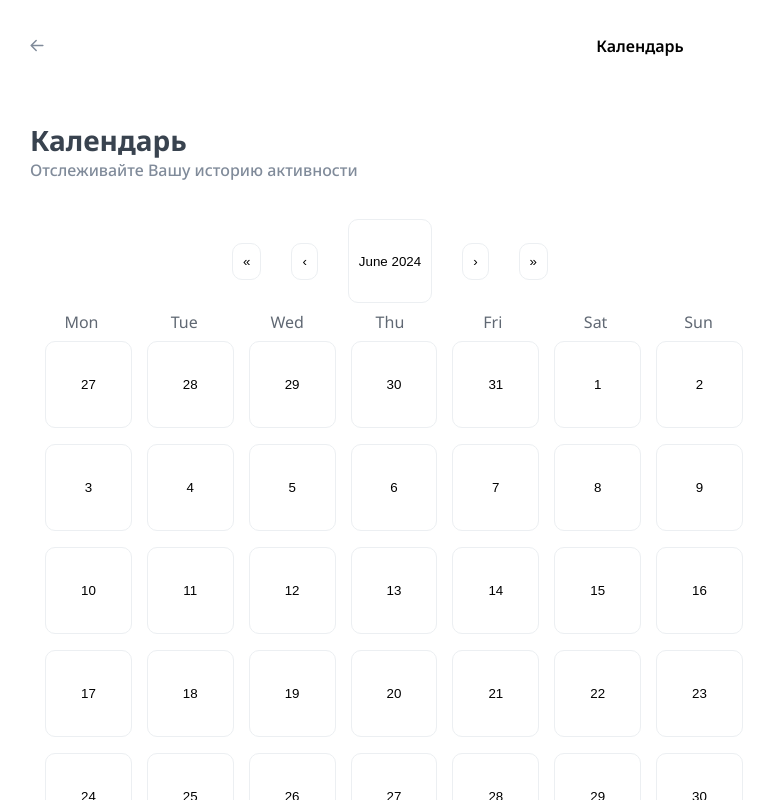
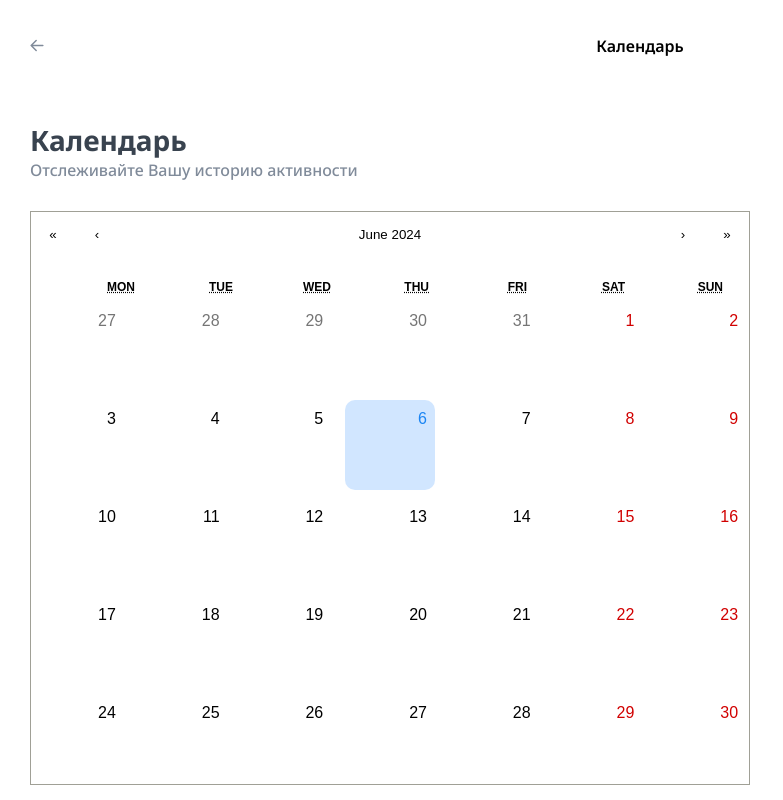
Before and after one commit to Deadend4/petApp, a React app: page /calendar in a window 1280 px wide. Shown: the whole page, without its empty margins (0-783 px from the left). Built offline with nearby package versions, Linux system fonts and the light colour scheme; no server answers; the database is empty; sample sign-in values are in the browser's storage.

Commit message:
add customizable calendar

```diff
--- /dev/null
+++ b/src/router/CalendarPage/Calendar.css
@@ -0,0 +1,175 @@
+.react-calendar {
+    width: fit-content;
+    max-width: 720px;
+    background: white;
+    border: 1px solid #a0a096;
+    font-family: Arial, Helvetica, sans-serif;
+    line-height: 1.125em;
+  }
+
+  .react-calendar--doubleView {
+    width: 700px;
+  }
+
+  .react-calendar--doubleView .react-calendar__viewContainer {
+    display: flex;
+    margin: -0.5em;
+  }
+
+  .react-calendar--doubleView .react-calendar__viewContainer > * {
+    width: 50%;
+    margin: 0.5em;
+  }
+
+  .react-calendar,
+  .react-calendar *,
+  .react-calendar *:before,
+  .react-calendar *:after {
+    -moz-box-sizing: border-box;
+    -webkit-box-sizing: border-box;
+    box-sizing: border-box;
+  }
+
+  .react-calendar button {
+    margin: 0;
+    border: 0;
+    outline: none;
+  }
+
+  .react-calendar button:enabled:hover {
+    cursor: pointer;
+  }
+
+  .react-calendar__navigation {
+    display: flex;
+    height: 44px;
+    margin-bottom: 1em;
+  }
+
+  .react-calendar__navigation button {
+    min-width: 44px;
+    background: none;
+  }
+
+  .react-calendar__navigation button:disabled {
+    background-color: #f0f0f0;
+  }
+
+  .react-calendar__navigation button:enabled:hover,
+  .react-calendar__navigation button:enabled:focus {
+    background-color: #e6e6e6;
+  }
+
+  .react-calendar__month-view__weekdays {
+    display: flex;
+    justify-content: center;
+    gap: 0.5rem;
+    text-align: right;
+    text-transform: uppercase;
+    font: inherit;
+    font-size: 0.75em;
+    font-weight: bold;
+  }
+
+  .react-calendar__month-view__weekdays__weekday {
+    padding: 0.5em;
+    max-width: 90px;
+    width: 100%;
+  }
+
+  .react-calendar__month-view__weekNumbers .react-calendar__tile {
+    display: flex;
+    align-items: center;
+    justify-content: center;
+    font: inherit;
+    font-size: 0.75em;
+    font-weight: bold;
+  }
+
+  .react-calendar__month-view__days__day--weekend {
+    color: #d10000;
+  }
+
+  .react-calendar__month-view__days__day--neighboringMonth,
+  .react-calendar__decade-view__years__year--neighboringDecade,
+  .react-calendar__century-view__decades__decade--neighboringCentury {
+    color: #757575;
+  }
+
+  .react-calendar__year-view .react-calendar__tile,
+  .react-calendar__decade-view .react-calendar__tile,
+  .react-calendar__century-view .react-calendar__tile {
+    padding: 2em 0.5em;
+  }
+  .react-calendar__month-view__days {
+    display: flex;
+    flex-wrap: wrap;
+    justify-content: space-around;
+    gap: 0.5rem;
+  }
+
+  .react-calendar__tile {
+    display: flex;
+    justify-content: flex-end;
+    align-items: flex-start;
+    max-width: 90px;
+    width: 100%;
+    aspect-ratio: 1;
+    padding: 10px 8px;
+    border: 1px solid var(--grey150);
+    border-radius: 10px;
+    background: none;
+    line-height: 16px;
+    font: inherit;
+    font-size: 1rem;
+    background-color: var(--color-white);
+  }
+
+  .react-calendar__tile:disabled {
+    background-color: #f0f0f0;
+    color: #ababab;
+  }
+
+  .react-calendar__month-view__days__day--neighboringMonth:disabled,
+  .react-calendar__decade-view__years__year--neighboringDecade:disabled,
+  .react-calendar__century-view__decades__decade--neighboringCentury:disabled {
+    color: #cdcdcd;
+  }
+
+  .react-calendar__tile:enabled:hover,
+  .react-calendar__tile:enabled:focus {
+    background-color: #e6e6e6;
+  }
+
+  .react-calendar__tile--now {
+    background: #ffff76;
+  }
+
+  .react-calendar__tile--now:enabled:hover,
+  .react-calendar__tile--now:enabled:focus {
+    background: #ffffa9;
+  }
+
+  .react-calendar__tile--hasActive {
+    background: #76baff;
+  }
+
+  .react-calendar__tile--hasActive:enabled:hover,
+  .react-calendar__tile--hasActive:enabled:focus {
+    background: #a9d4ff;
+  }
+
+  .react-calendar__tile--active {
+    background: var(--blue100);
+    color: var(--blue500);
+  }
+
+  .react-calendar__tile--active:enabled:hover,
+  .react-calendar__tile--active:enabled:focus {
+    border: 1px solid var(--blue500);
+    background: var(--blue100);
+  }
+
+  .react-calendar--selectRange .react-calendar__tile--hover {
+    background-color: #e6e6e6;
+  }
--- a/src/router/CalendarPage/CalendarPage.module.scss
+++ b/src/router/CalendarPage/CalendarPage.module.scss
@@ -1,3 +1,4 @@
+
 .calendarPage {
   display: flex;
   flex-flow: row nowrap;
@@ -25,31 +26,6 @@
     margin: 0;
   }
 }
-.calendar {
-  text-decoration: none;
-  text-align: center;
-  color: var(--grey700);
-  max-width: 45rem;
-  button {
-    cursor: pointer;
-    max-width: calc((100% / 7) - 1rem);
-    aspect-ratio: 1;
-    background-color: var(--color-white);
-    border: 1px solid var(--grey150);
-    padding: 0.625rem;
-    border-radius: 0.625rem;
-    margin: 0.5rem 0.9375rem;
-  }
-  abbr {
-    text-decoration: none;
-  }
-  .react-calendar__tile {
-    color: green;
-  }
-  .react-calendar__navigation__label {
-    color: red;
-  }
-}
 
 .calendarSide {
   display: flex;
--- a/src/router/CalendarPage/index.tsx
+++ b/src/router/CalendarPage/index.tsx
@@ -1,12 +1,15 @@
 import SetRouterTitle from "utils/setRouterTitle";
 import styles from "./CalendarPage.module.scss";
-import Calendar from "react-calendar";
 import { useMenuContext } from "src/context/MenuContext";
 import MobileHeader from "src/components/MobileHeader";
+import { useState } from "react";
+import Calendar from "react-calendar";
+import './Calendar.css';
 
 export default function CalendarPage(): JSX.Element {
   SetRouterTitle("Календарь");
   const { setIsMenuShown } = useMenuContext();
+  const [date, setDate] = useState(new Date());
   return (
     <>
       <MobileHeader
@@ -22,7 +25,9 @@
             <h1>Календарь</h1>
             <p>Отслеживайте Вашу историю активности</p>
           </div>
-          <Calendar className={styles.calendar} />
+          <div className={styles.calendar}>
+            <Calendar onChange={() => setDate} value={date} />
+          </div>
         </div>
         <div className={styles.eventSide}>
           <h2>Ближайшие события</h2>
--- a/src/styles.scss
+++ b/src/styles.scss
@@ -5,6 +5,8 @@
   --color-heading: #39434f;
   --color-text: #808b9a;
   --color-link: #1b85f3;
+  --blue100: #D1E6FF;
+  --blue500: #1B85F3;
   --grey150: #eceff2;
   --grey200: #d9dfe6;
   --grey300: #c6ced9;
--- a/webpack.config.js
+++ b/webpack.config.js
@@ -58,7 +58,14 @@
         },
       },
       {
-        test: /\.(css|scss)$/,
+        test: /^(?!.*?\.module).*\.css$/,
+        use: [
+          { loader: "style-loader" },
+          { loader: "css-loader" },
+        ],
+      },
+      {
+        test: /\.module\.(css|scss)$/,
         use: [
           { loader: "style-loader" },
           { loader: "css-loader", options: { modules: true } },
```
Also changed, not shown: 1 other file (tests, documents, lock files or other folders).
